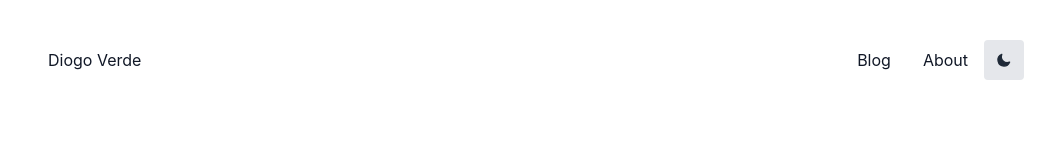
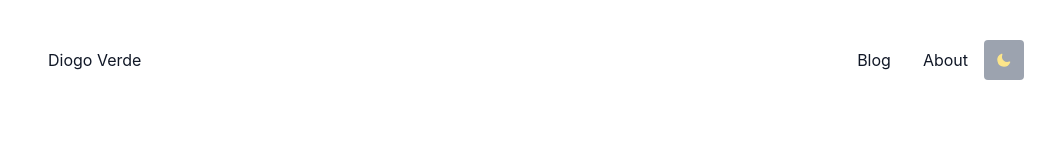
Before and after one commit to diogoverde/blog, a Next.js app: page /blog in a window 1280 px wide. Shown: the top 160 px of the page, without its empty margins (112-1167 px from the left). Built offline with nearby package versions, Linux system fonts and the light colour scheme; what @tailwindcss/typography would draw is missing.

Commit message:
final initial ui for blog layout

```diff
--- a/components/DarkModeToggle.tsx
+++ b/components/DarkModeToggle.tsx
@@ -11,7 +11,7 @@ export default function DarkModeToggle() {
     <button
       aria-label="Toggle Dark Mode"
       type="button"
-      className="w-10 h-10 p-3 bg-gray-200 rounded dark:bg-gray-800"
+      className="w-10 h-10 p-3 bg-gray-400 rounded dark:bg-gray-800"
       onClick={() => {
         console.log(resolvedTheme);
         return setTheme(resolvedTheme === "dark" ? "light" : "dark");
@@ -23,7 +23,7 @@ export default function DarkModeToggle() {
           viewBox="0 0 24 24"
           fill="currentColor"
           stroke="currentColor"
-          className="w-4 h-4 text-gray-800 dark:text-gray-200"
+          className="w-4 h-4 text-yellow-200 dark:text-yellow-200 "
         >
           {resolvedTheme === "dark" ? (
             <path
--- a/components/Footer.tsx
+++ b/components/Footer.tsx
@@ -32,7 +32,7 @@ export default function Footer() {
           <a href="https://twitter.com/diogo__verde" className="mr-2">
             <svg
               xmlns="http://www.w3.org/2000/svg"
-              className="h-6 w-6 ml-auto mt-1 fill-current text-gray-500 hover:text-blue-600"
+              className="h-6 w-6 ml-auto mt-1 fill-current text-gray-500 dark:text-gray-200 hover:text-blue-600 dark:hover:text-blue-600 "
               viewBox="0 0 24 24"
             >
               <path d="M24 4.557c-.883.392-1.832.656-2.828.775 1.017-.609 1.798-1.574 2.165-2.724-.951.564-2.005.974-3.127 1.195-.897-.957-2.178-1.555-3.594-1.555-3.179 0-5.515 2.966-4.797 6.045-4.091-.205-7.719-2.165-10.148-5.144-1.29 2.213-.669 5.108 1.523 6.574-.806-.026-1.566-.247-2.229-.616-.054 2.281 1.581 4.415 3.949 4.89-.693.188-1.452.232-2.224.084.626 1.956 2.444 3.379 4.6 3.419-2.07 1.623-4.678 2.348-7.29 2.04 2.179 1.397 4.768 2.212 7.548 2.212 9.142 0 14.307-7.721 13.995-14.646.962-.695 1.797-1.562 2.457-2.549z" />
@@ -41,7 +41,7 @@ export default function Footer() {
           <a href="https://github.com/diogoverde">
             <svg
               xmlns="http://www.w3.org/2000/svg"
-              className="h-6 w-6 ml-auto mt-1 fill-current text-gray-500 hover:text-gray-900 "
+              className="h-6 w-6 ml-auto mt-1 fill-current text-gray-500 hover:text-gray-900 dark:hover:text-gray-900  dark:text-gray-200"
               viewBox="0 0 24 24"
             >
               <path d="M12 0c-6.626 0-12 5.373-12 12 0 5.302 3.438 9.8 8.207 11.387.599.111.793-.261.793-.577v-2.234c-3.338.726-4.033-1.416-4.033-1.416-.546-1.387-1.333-1.756-1.333-1.756-1.089-.745.083-.729.083-.729 1.205.084 1.839 1.237 1.839 1.237 1.07 1.834 2.807 1.304 3.492.997.107-.775.418-1.305.762-1.604-2.665-.305-5.467-1.334-5.467-5.931 0-1.311.469-2.381 1.236-3.221-.124-.303-.535-1.524.117-3.176 0 0 1.008-.322 3.301 1.23.957-.266 1.983-.399 3.003-.404 1.02.005 2.047.138 3.006.404 2.291-1.552 3.297-1.23 3.297-1.23.653 1.653.242 2.874.118 3.176.77.84 1.235 1.911 1.235 3.221 0 4.609-2.807 5.624-5.479 5.921.43.372.823 1.102.823 2.222v3.293c0 .319.192.694.801.576 4.765-1.589 8.199-6.086 8.199-11.386 0-6.627-5.373-12-12-12z" />
```
